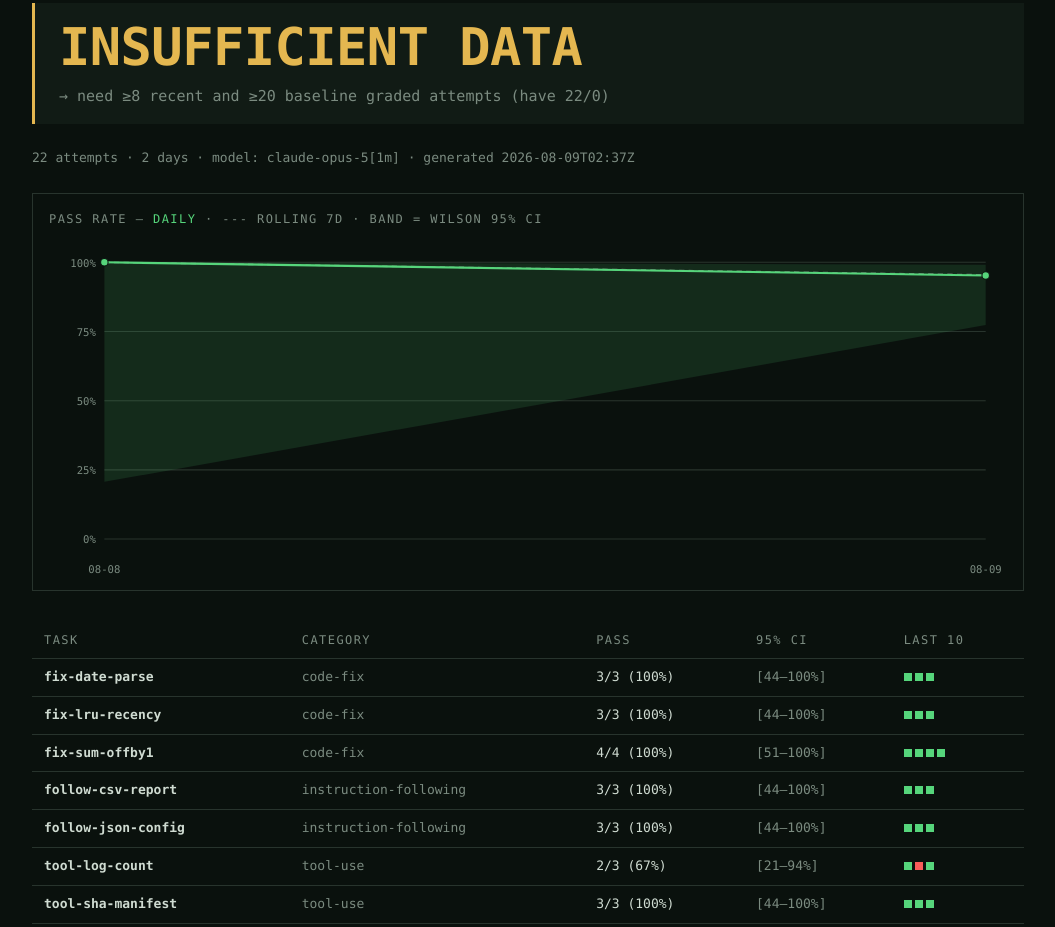
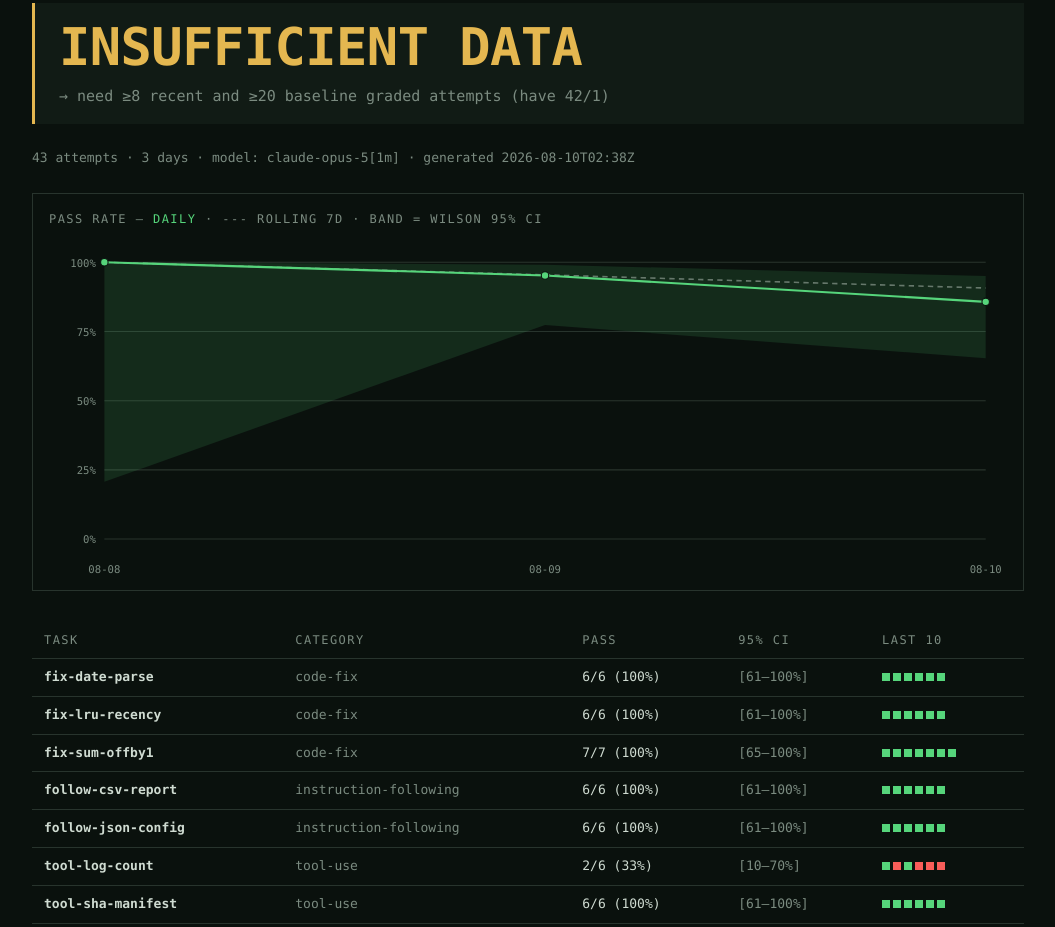
Before and after one commit to duthaho/vibecheck, a website: page docs/index.html in a window 1280 px wide. Shown: the part 133-1060 px from the top of the page, without its empty margins (112-1167 px from the left). Drawn offline with Linux system fonts and the light colour scheme.

Commit message:
Update dashboard

```diff
--- a/docs/index.html
+++ b/docs/index.html
@@ -132,27 +132,27 @@ footer a:focus-visible { outline: 2px solid var(--color-accent); outline-offset:
 </header>
 <section class="verdict insufficient-data">
 <div class="verdict-status">INSUFFICIENT DATA</div>
-<div class="verdict-reason">&rarr; need ≥8 recent and ≥20 baseline graded attempts (have 22/0)</div>
+<div class="verdict-reason">&rarr; need ≥8 recent and ≥20 baseline graded attempts (have 42/1)</div>
 </section>
-<p class="meta">22 attempts &middot; 2 days &middot; model: claude-opus-5[1m] &middot; generated 2026-08-09T02:37Z</p>
+<p class="meta">43 attempts &middot; 3 days &middot; model: claude-opus-5[1m] &middot; generated 2026-08-10T02:38Z</p>
 <section class="panel">
 <div class="panel-title">pass rate &mdash; <span class="key-line">daily</span> &middot; <span class="key-roll">--- rolling 7d</span> &middot; band = wilson 95% ci</div>
 <svg viewBox="0 0 900 320" role="img" aria-label="Daily pass rate">
 <line class="grid" x1="52" y1="280" x2="880" y2="280"/><text class="axis" x="44" y="284" text-anchor="end">0%</text><line class="grid" x1="52" y1="215" x2="880" y2="215"/><text class="axis" x="44" y="219" text-anchor="end">25%</text><line class="grid" x1="52" y1="150" x2="880" y2="150"/><text class="axis" x="44" y="154" text-anchor="end">50%</text><line class="grid" x1="52" y1="85" x2="880" y2="85"/><text class="axis" x="44" y="89" text-anchor="end">75%</text><line class="grid" x1="52" y1="20" x2="880" y2="20"/><text class="axis" x="44" y="24" text-anchor="end">100%</text>
-<polygon class="ci-band" points="52,20 880,22.198556830554857 880,78.94033619271865 52,226.29717826191828"/>
-<polyline class="rolling-mean" points="52,20 880,31.818181818181806"/>
-<polyline class="trend" points="52,20 880,32.380952380952394"/>
-<circle class="pt" cx="52" cy="20" r="3.5"><title>2026-08-08: 1/1 pass (100%)</title></circle><circle class="pt" cx="880" cy="32.380952380952394" r="3.5"><title>2026-08-09: 20/21 pass (95%)</title></circle>
-<text class="axis" x="52" y="312" text-anchor="middle">08-08</text><text class="axis" x="880" y="312" text-anchor="middle">08-09</text>
+<polygon class="ci-band" points="52,20 466,22.198556830554857 880,32.950632499285724 880,110.05375672961448 466,78.94033619271865 52,226.29717826191828"/>
+<polyline class="rolling-mean" points="52,20 466,31.818181818181806 880,44.18604651162792"/>
+<polyline class="trend" points="52,20 466,32.380952380952394 880,57.14285714285715"/>
+<circle class="pt" cx="52" cy="20" r="3.5"><title>2026-08-08: 1/1 pass (100%)</title></circle><circle class="pt" cx="466" cy="32.380952380952394" r="3.5"><title>2026-08-09: 20/21 pass (95%)</title></circle><circle class="pt" cx="880" cy="57.14285714285715" r="3.5"><title>2026-08-10: 18/21 pass (86%)</title></circle>
+<text class="axis" x="52" y="312" text-anchor="middle">08-08</text><text class="axis" x="466" y="312" text-anchor="middle">08-09</text><text class="axis" x="880" y="312" text-anchor="middle">08-10</text>
 </svg>
 </section>
-<div class="table-wrap"><table><thead><tr><th>task</th><th>category</th><th>pass</th><th>95% ci</th><th>last 10</th></tr></thead><tbody><tr><td class="task-id">fix-date-parse</td><td class="cat">code-fix</td><td>3/3 (100%)</td><td class="ci">[44–100%]</td><td><i class="dot pass" title="2026-08-09: pass"></i><i class="dot pass" title="2026-08-09: pass"></i><i class="dot pass" title="2026-08-09: pass"></i></td></tr>
-<tr><td class="task-id">fix-lru-recency</td><td class="cat">code-fix</td><td>3/3 (100%)</td><td class="ci">[44–100%]</td><td><i class="dot pass" title="2026-08-09: pass"></i><i class="dot pass" title="2026-08-09: pass"></i><i class="dot pass" title="2026-08-09: pass"></i></td></tr>
-<tr><td class="task-id">fix-sum-offby1</td><td class="cat">code-fix</td><td>4/4 (100%)</td><td class="ci">[51–100%]</td><td><i class="dot pass" title="2026-08-08: pass"></i><i class="dot pass" title="2026-08-09: pass"></i><i class="dot pass" title="2026-08-09: pass"></i><i class="dot pass" title="2026-08-09: pass"></i></td></tr>
-<tr><td class="task-id">follow-csv-report</td><td class="cat">instruction-following</td><td>3/3 (100%)</td><td class="ci">[44–100%]</td><td><i class="dot pass" title="2026-08-09: pass"></i><i class="dot pass" title="2026-08-09: pass"></i><i class="dot pass" title="2026-08-09: pass"></i></td></tr>
-<tr><td class="task-id">follow-json-config</td><td class="cat">instruction-following</td><td>3/3 (100%)</td><td class="ci">[44–100%]</td><td><i class="dot pass" title="2026-08-09: pass"></i><i class="dot pass" title="2026-08-09: pass"></i><i class="dot pass" title="2026-08-09: pass"></i></td></tr>
-<tr><td class="task-id">tool-log-count</td><td class="cat">tool-use</td><td>2/3 (67%)</td><td class="ci">[21–94%]</td><td><i class="dot pass" title="2026-08-09: pass"></i><i class="dot fail" title="2026-08-09: fail"></i><i class="dot pass" title="2026-08-09: pass"></i></td></tr>
-<tr><td class="task-id">tool-sha-manifest</td><td class="cat">tool-use</td><td>3/3 (100%)</td><td class="ci">[44–100%]</td><td><i class="dot pass" title="2026-08-09: pass"></i><i class="dot pass" title="2026-08-09: pass"></i><i class="dot pass" title="2026-08-09: pass"></i></td></tr></tbody></table></div>
+<div class="table-wrap"><table><thead><tr><th>task</th><th>category</th><th>pass</th><th>95% ci</th><th>last 10</th></tr></thead><tbody><tr><td class="task-id">fix-date-parse</td><td class="cat">code-fix</td><td>6/6 (100%)</td><td class="ci">[61–100%]</td><td><i class="dot pass" title="2026-08-09: pass"></i><i class="dot pass" title="2026-08-09: pass"></i><i class="dot pass" title="2026-08-09: pass"></i><i class="dot pass" title="2026-08-10: pass"></i><i class="dot pass" title="2026-08-10: pass"></i><i class="dot pass" title="2026-08-10: pass"></i></td></tr>
+<tr><td class="task-id">fix-lru-recency</td><td class="cat">code-fix</td><td>6/6 (100%)</td><td class="ci">[61–100%]</td><td><i class="dot pass" title="2026-08-09: pass"></i><i class="dot pass" title="2026-08-09: pass"></i><i class="dot pass" title="2026-08-09: pass"></i><i class="dot pass" title="2026-08-10: pass"></i><i class="dot pass" title="2026-08-10: pass"></i><i class="dot pass" title="2026-08-10: pass"></i></td></tr>
+<tr><td class="task-id">fix-sum-offby1</td><td class="cat">code-fix</td><td>7/7 (100%)</td><td class="ci">[65–100%]</td><td><i class="dot pass" title="2026-08-08: pass"></i><i class="dot pass" title="2026-08-09: pass"></i><i class="dot pass" title="2026-08-09: pass"></i><i class="dot pass" title="2026-08-09: pass"></i><i class="dot pass" title="2026-08-10: pass"></i><i class="dot pass" title="2026-08-10: pass"></i><i class="dot pass" title="2026-08-10: pass"></i></td></tr>
+<tr><td class="task-id">follow-csv-report</td><td class="cat">instruction-following</td><td>6/6 (100%)</td><td class="ci">[61–100%]</td><td><i class="dot pass" title="2026-08-09: pass"></i><i class="dot pass" title="2026-08-09: pass"></i><i class="dot pass" title="2026-08-09: pass"></i><i class="dot pass" title="2026-08-10: pass"></i><i class="dot pass" title="2026-08-10: pass"></i><i class="dot pass" title="2026-08-10: pass"></i></td></tr>
+<tr><td class="task-id">follow-json-config</td><td class="cat">instruction-following</td><td>6/6 (100%)</td><td class="ci">[61–100%]</td><td><i class="dot pass" title="2026-08-09: pass"></i><i class="dot pass" title="2026-08-09: pass"></i><i class="dot pass" title="2026-08-09: pass"></i><i class="dot pass" title="2026-08-10: pass"></i><i class="dot pass" title="2026-08-10: pass"></i><i class="dot pass" title="2026-08-10: pass"></i></td></tr>
+<tr><td class="task-id">tool-log-count</td><td class="cat">tool-use</td><td>2/6 (33%)</td><td class="ci">[10–70%]</td><td><i class="dot pass" title="2026-08-09: pass"></i><i class="dot fail" title="2026-08-09: fail"></i><i class="dot pass" title="2026-08-09: pass"></i><i class="dot fail" title="2026-08-10: fail"></i><i class="dot fail" title="2026-08-10: fail"></i><i class="dot fail" title="2026-08-10: fail"></i></td></tr>
+<tr><td class="task-id">tool-sha-manifest</td><td class="cat">tool-use</td><td>6/6 (100%)</td><td class="ci">[61–100%]</td><td><i class="dot pass" title="2026-08-09: pass"></i><i class="dot pass" title="2026-08-09: pass"></i><i class="dot pass" title="2026-08-09: pass"></i><i class="dot pass" title="2026-08-10: pass"></i><i class="dot pass" title="2026-08-10: pass"></i><i class="dot pass" title="2026-08-10: pass"></i></td></tr></tbody></table></div>
 <footer>
 <p><span class="hash">#</span> verdict compares the last 2 days against the trailing 14-day baseline (two-proportion test, &alpha;=0.05).</p>
 <p><span class="hash">#</span> too few attempts &rarr; it says INSUFFICIENT DATA instead of guessing. harness errors never count against the model.</p>
```
